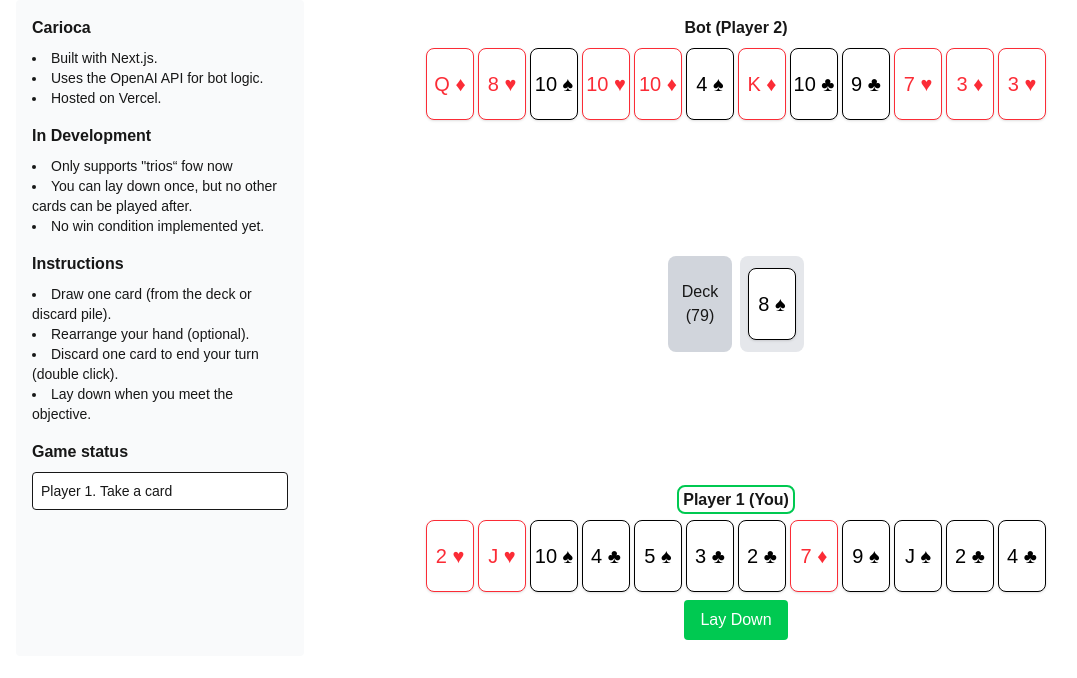
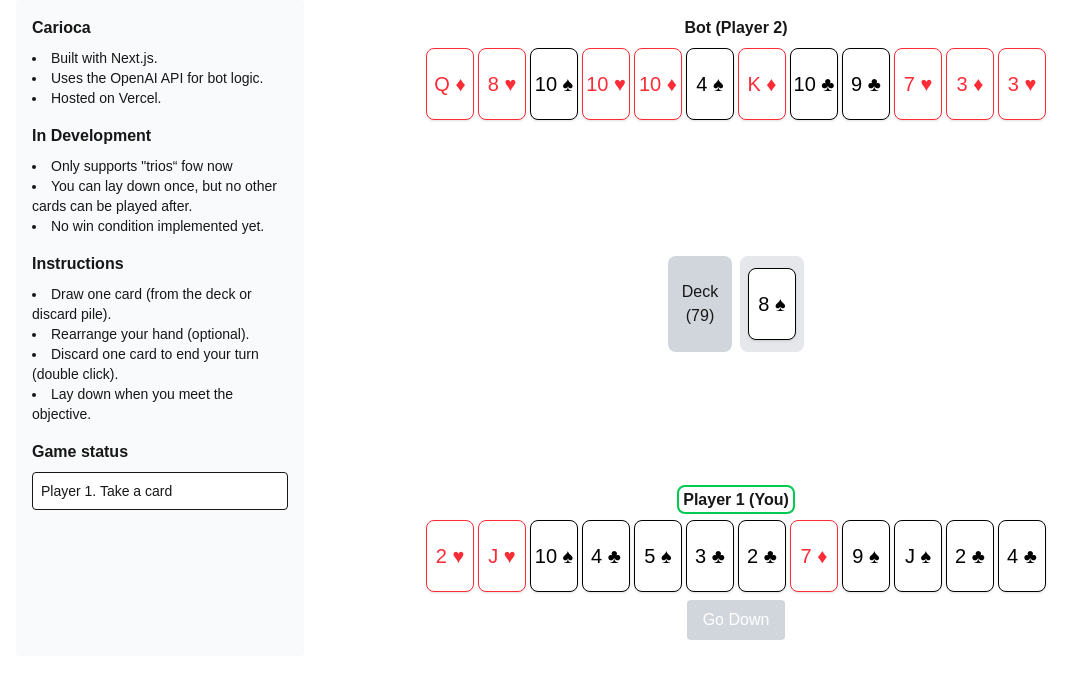
Before and after one commit to mavegaf/carioca-game, a Next.js app: page / in a window 1280 px wide. Shown: the top 678 px of the page, without its empty margins (48-1125 px from the left). Built offline with nearby package versions, Linux system fonts and the light colour scheme.

Commit message:
Disable go down button if you can't go down

```diff
--- a/src/app/CariocaGame.tsx
+++ b/src/app/CariocaGame.tsx
@@ -1,7 +1,7 @@
 'use client';
 
 import { useEffect, useState, useMemo } from 'react';
-import { generateDeck, shuffleDeck, getCardId, Card as CardType } from '@/lib/deck';
+import { generateDeck, shuffleDeck, getCardId, Card as CardType, canGoDown } from '@/lib/deck';
 import { DndContext, closestCenter, useSensor, useSensors, PointerSensor } from '@dnd-kit/core';
 import { arrayMove, SortableContext, verticalListSortingStrategy } from '@dnd-kit/sortable';
 import type { DragEndEvent } from '@dnd-kit/core';
@@ -140,8 +140,6 @@ export default function Home() {
 
       const remaining = player1Cards.filter(c => !newSets.flat().includes(c));
       setPlayer1Cards(remaining);
-    } else {
-      alert('Not ready to go down. You need: ' + currentObjective);
     }
   }
 
@@ -229,11 +227,12 @@ export default function Home() {
               </div>
             </SortableContext>
           </DndContext>
-          <button
-            className="mt-2 px-4 py-2 bg-green-500 text-white rounded"
+          <button disabled={!canGoDown(currentObjective, player1Cards)}
+            //className="mt-2 px-4 py-2 bg-green-500 text-white rounded"
+            className={`mt-2 px-4 py-2 text-white rounded ${canGoDown(currentObjective, player1Cards) ? 'bg-green-500 text-white' : 'bg-gray-300 text-gray-500 cursor-not-allowed'}`}
             onClick={handlePlayer1GoDown}
           >
-            Lay Down
+            Go Down
           </button>
         </div>
       </div>
--- a/src/lib/deck.ts
+++ b/src/lib/deck.ts
@@ -57,7 +57,13 @@ export function goDown(objetive: string, cards: Card[]) {
     // TODO implement others objetives
     return [];
   }
+}
 
+
+export function canGoDown(objetive: string, cards: Card[]) {
+  const goDownCards = goDown(objetive, cards);
+
+  return goDownCards.length > 0;
 }
 
 export function goDownInSet(objetive: string, cards: Card[], playerSet: Card[][]): Card[][] {
```
